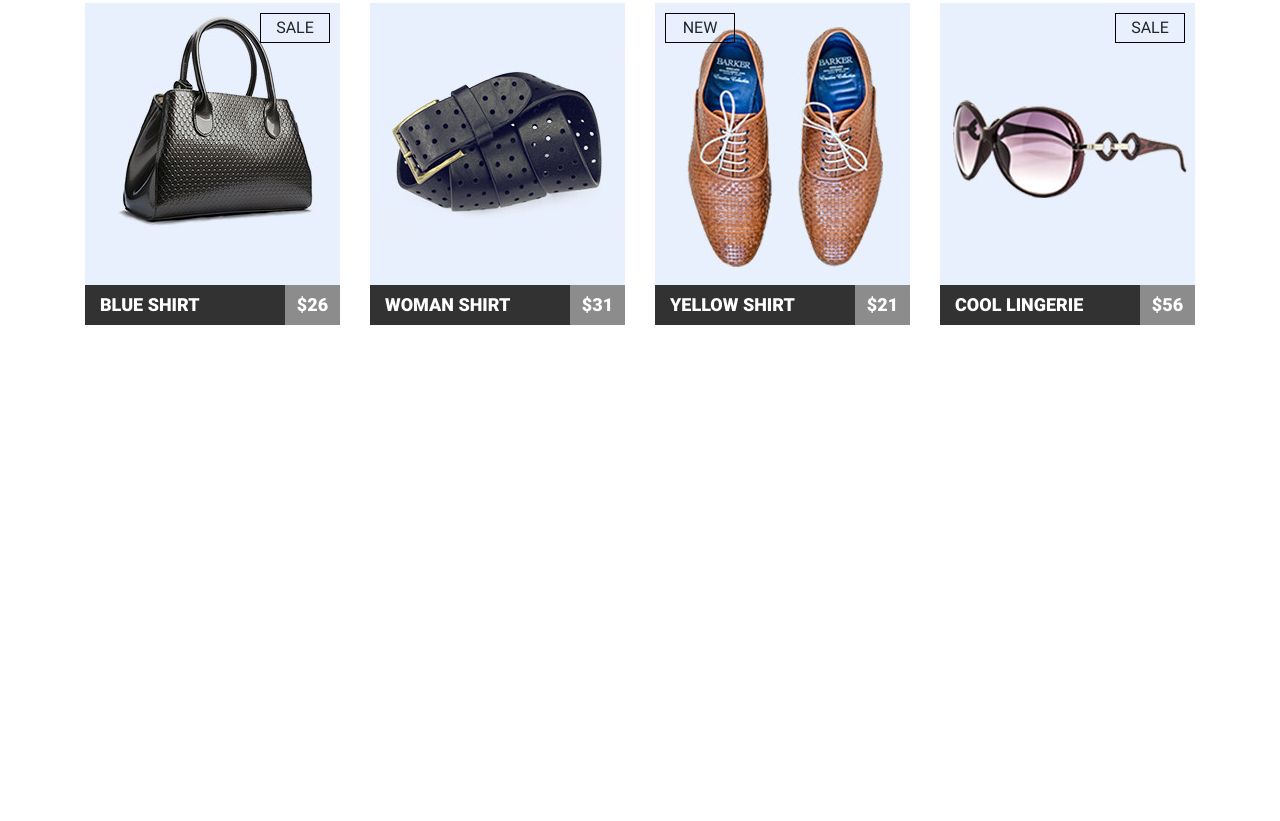
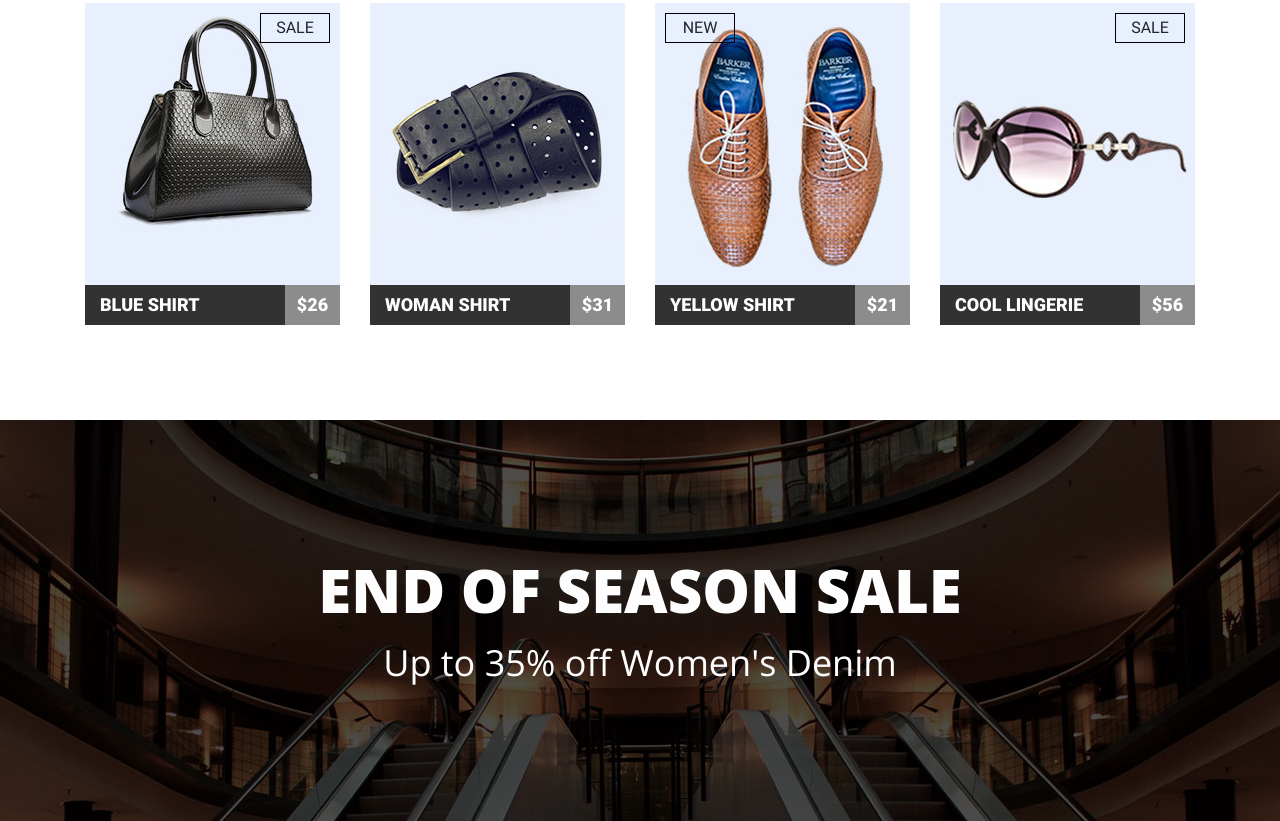
Before and after one commit to YuriyShandor/MART, a website: page index.html in a window 1280 px wide. Shown: the part 2621-3442 px from the top of the page. Before the commit the page ends 3041 px from the top, so only its background shows below. Drawn offline with Linux system fonts and the light colour scheme; a web font is replaced by a local one.

Commit message:
Add Section Seasons_Sale

```diff
--- a/index.html
+++ b/index.html
@@ -217,7 +217,7 @@
       <div class="futured-products">
         <div class="row justify-content-center">
           <div class="section-heading">
-            <h1 class="section-heading__title">New collection</h1>
+            <h1 class="section-heading__title">Futured products</h1>
             <div class="section-heading__line">
               <div class="just-line"></div>
             </div>
@@ -388,6 +388,17 @@
       </div>
     </div>
   </section>
+
+  <section id="season-sale">
+    <div class="seasons-sale">
+      <h1>END OF SEASON SALE</h1>
+      <h2>Up to 35% off Women's Denim</h2>
+    </div>
+  </section>
+
+  <section></section>
+  <section></section>
+  <section></section>
   <section></section>
   <section></section>
 
--- a/scss/main.scss
+++ b/scss/main.scss
@@ -562,3 +562,32 @@ header {
 .product_hide {
   display: none;
 }
+
+#season-sale {
+  width: 100%;
+  height: 401px;
+  background: url(../img/sale-seasons__bg.jpg) no-repeat center / cover;
+}
+
+.seasons-sale {
+  width: inherit;
+  height: inherit;
+  display: flex;
+  flex-direction: column;
+  align-items: center;
+  justify-content: center;
+  color: #fffefe;
+
+  h1 {
+    margin: 0;
+    font-size: 60px;
+    font-weight: 800;
+    text-transform: uppercase;
+  }
+
+  h2 {
+    margin: 0;
+    font-size: 36px;
+    margin-top: 20px;
+  }
+}
```
Also changed, not shown: js/script.js (+0 -8 lines), img/sale-seasons__bg.jpg (added), scss/main.min.css.
